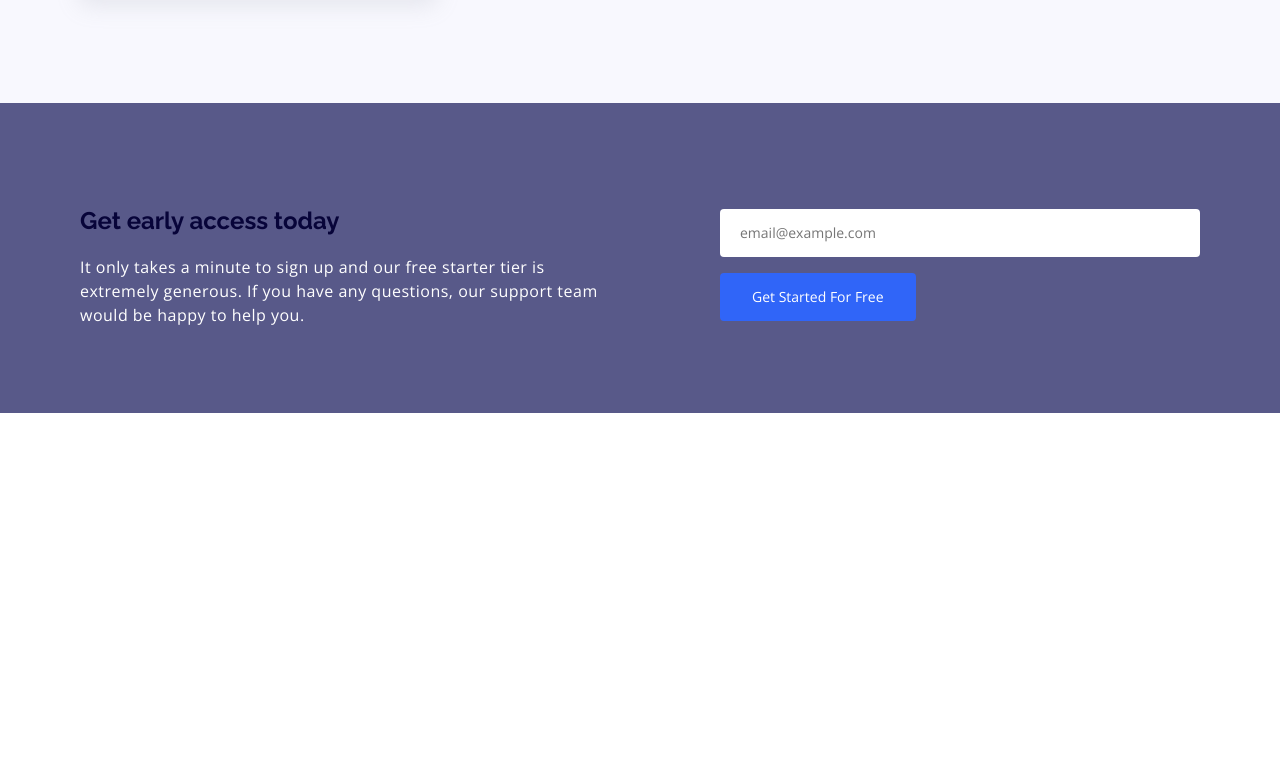
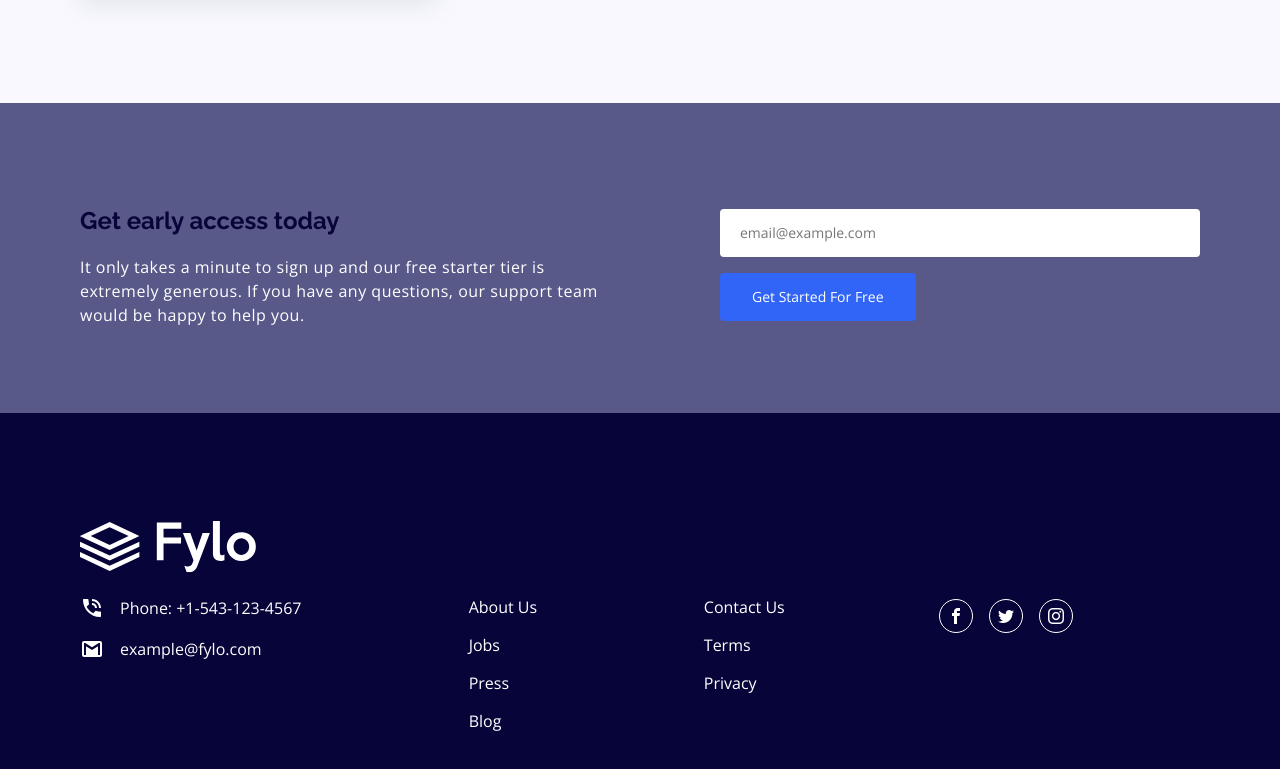
Before and after one commit to osoriodev/fylo-page-lt, a website built with Parcel: page src/index.html in a window 1280 px wide. Shown: the part 1258-2027 px from the top of the page. Before the commit the page ends 1671 px from the top, so only its background shows below. Built offline with nearby package versions, Linux system fonts and the light colour scheme.

Commit message:
feat: add footer section

```diff
--- a/src/index.html
+++ b/src/index.html
@@ -111,7 +111,59 @@
         </form>
       </section>
     </main>
-    <footer></footer>
+    <footer class="footer">
+      <img class="footer__logo" src="./assets/img/logo-footer.svg" alt="Fylo">
+      <div class="footer__grid">
+        <div class="footer__contact">
+          <img src="./assets/icons/icon-phone.svg" alt="Phone">
+          <p>Phone: +1-543-123-4567</p>
+          <img src="./assets/icons/icon-email.svg" alt="Email">
+          <p>example@fylo.com</p>
+        </div>
+        <ul class="footer__list">
+          <li>
+            <a class="footer__link" href="#">About Us</a>
+          </li>
+          <li>
+            <a class="footer__link" href="#">Jobs</a>
+          </li>
+          <li>
+            <a class="footer__link" href="#">Press</a>
+          </li>
+          <li>
+            <a class="footer__link" href="#">Blog</a>
+          </li>
+        </ul>
+        <ul class="footer__list">
+          <li>
+            <a class="footer__link" href="#">Contact Us</a>
+          </li>
+          <li>
+            <a class="footer__link" href="#">Terms</a>
+          </li>
+          <li>
+            <a class="footer__link" href="#">Privacy</a>
+          </li>
+        </ul>
+        <ul class="footer__social">
+          <li>
+            <a class="footer__item" href="#" aria-label="Facebook">
+              <i class="icon-facebook" aria-hidden="true"></i>
+            </a>
+          </li>
+          <li>
+            <a class="footer__item" href="#" aria-label="Twitter">
+              <i class="icon-twitter" aria-hidden="true"></i>
+            </a>
+          </li>
+          <li>
+            <a class="footer__item" href="#" aria-label="Instagram">
+              <i class="icon-instagram" aria-hidden="true"></i>
+            </a>
+          </li>
+        </ul>
+      </div>
+    </footer>
     <script src="./js/script.js"></script>
   </body>
 </html>
--- /dev/null
+++ b/src/scss/layout/_footer.scss
@@ -0,0 +1,90 @@
+@use '../utils' as *;
+
+.footer {
+  width: 100%;
+  padding: rem(108) rem(40) rem(76);
+  color: var(--clr-ntrl);
+  background-color: var(--clr-main);
+
+  @include respond-to('md') {
+    padding-inline: rem(80);
+  }
+
+  &__logo {
+    width: rem(176);
+    margin-bottom: rem(26);
+  }
+
+  &__grid {
+    display: grid;
+    gap: rem(56);
+    line-height: 1;
+
+    @include respond-to('md') {
+      grid-template-columns: 2fr 1fr 1fr;
+      align-items: start;
+      gap: rem(56) 0;
+    }
+
+    @include respond-to('lg') {
+      grid-template-columns: 34.7% 21% 21% 1fr;
+      gap: 0;
+    }
+  }
+
+  &__contact {
+    display: grid;
+    grid-template: auto auto / auto 1fr;
+    align-items: center;
+    gap: rem(24) rem(18);
+    padding-left: rem(2);
+
+    img {
+      justify-self: center;
+    }
+  }
+
+  &__list > * + * {
+    margin-top: rem(22);
+  }
+
+  &__link {
+    display: block;
+    width: fit-content;
+
+    &:hover {
+      text-decoration: underline;
+    }
+  }
+
+  &__social {
+    display: flex;
+    justify-content: center;
+    gap: rem(16);
+
+    @include respond-to('md') {
+      grid-column: 1 / 4;
+    }
+
+    @include respond-to('lg') {
+      grid-column: auto;
+      justify-content: start;
+    }
+  }
+
+  &__item {
+    display: block;
+    padding: rem(8);
+    border: 1px solid;
+    border-radius: 50%;
+    transition: transform 0.2s ease;
+
+    &:hover {
+      transform: scale(1.2);
+    }
+
+    i {
+      display: block;
+    }
+  }
+}
--- a/src/scss/layout/_index.scss
+++ b/src/scss/layout/_index.scss
@@ -2,3 +2,4 @@
 @forward 'hero';
 @forward 'panel';
 @forward 'banner';
+@forward 'footer';
```
Also changed, not shown: src/assets/img/logo-footer.svg (added).
